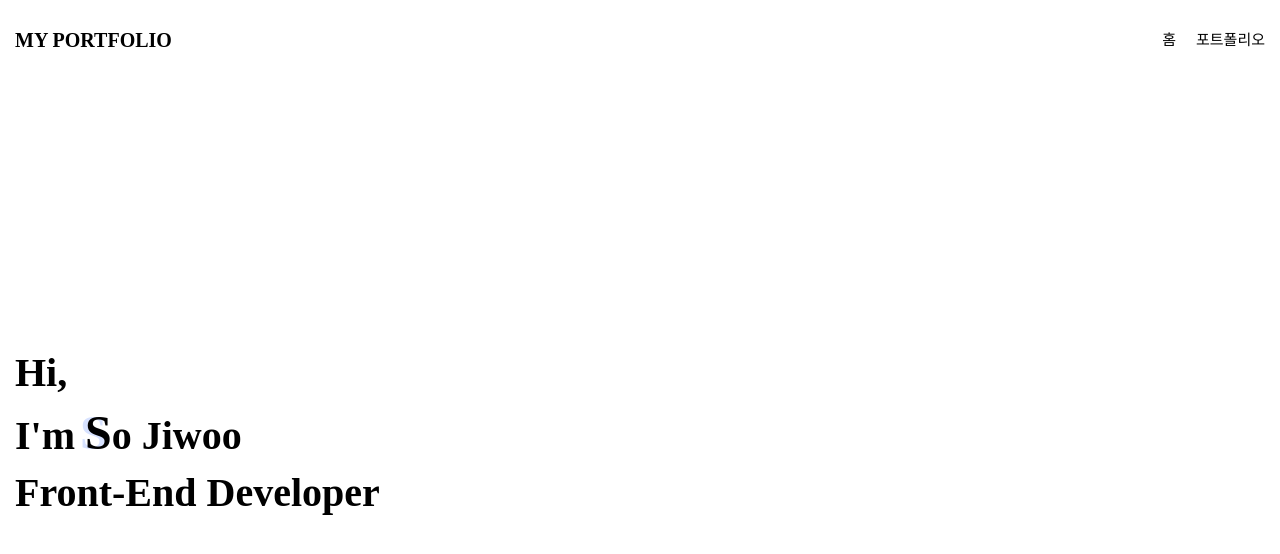
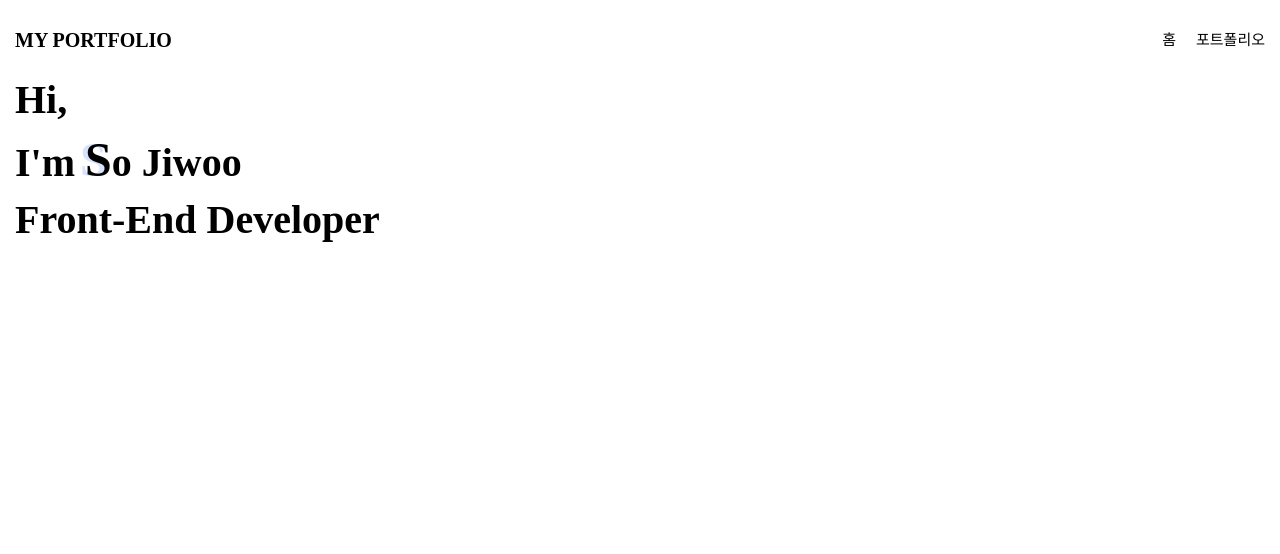
Before and after one commit to jiwooproity/next-portfolio-story, a Next.js app: page / in a window 1280 px wide. Shown: the top 554 px of the page. Built offline with nearby package versions, Linux system fonts and the light colour scheme; a web font is replaced by a local one.

Commit message:
Portfolio - Box Border 처리 추가

```diff
--- a/styles/common/container.css
+++ b/styles/common/container.css
@@ -2,11 +2,11 @@
   width: 100%;
   min-height: calc(100vh - 80px);
 
-  padding: 15px;
+  padding: 0px 15px;
 
   display: flex;
   justify-content: center;
-  align-items: center;
+  align-items: flex-start;
 }
 
 .main_wrapper {
--- a/styles/portfolio.css
+++ b/styles/portfolio.css
@@ -63,7 +63,7 @@
   width: 100%;
 
   border-radius: 5px;
-  box-shadow: rgba(0, 0, 0, 0.1) 0px 20px 25px -5px, rgba(0, 0, 0, 0.04) 0px 10px 10px -5px;
+  box-shadow: rgba(136, 165, 191, 0.48) 6px 2px 16px 0px, rgba(255, 255, 255, 0.8) -6px -2px 16px 0px;
   overflow: hidden;
 
   transition: transform 0.5s ease;
@@ -88,6 +88,8 @@
   height: 250px;
 
   position: relative;
+
+  border: 10px solid white;
 }
 
 .portfolio_notion-image .portfolio_notion-thumbnail {
@@ -95,6 +97,8 @@
   height: 100%;
   display: block;
   object-fit: cover;
+  border: 1px solid rgba(150, 150, 150, 0.1);
+  border-radius: 5px;
 }
 
 .portfolio_notion-description {
@@ -111,7 +115,7 @@
 .portfolio_notion-tag {
   font-size: 12px;
   line-height: 12px;
-  margin: 0px 10px 0px 0px;
+  margin: 0px 3px 0px 0px;
   padding: 5px 10px;
   border-radius: 5px;
 
```
